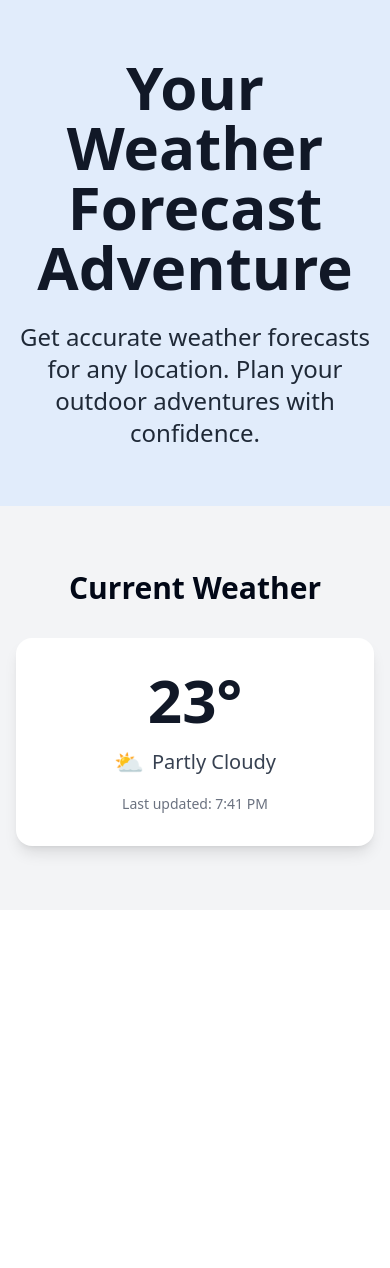
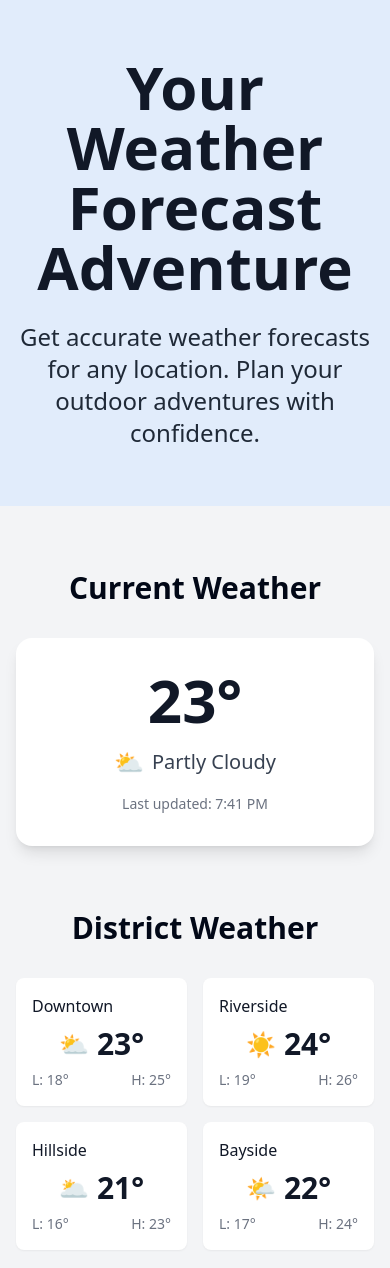
Before and after one commit to Tour-Der-Wang-Dev/forecast-hero-start, a React (Vite) app: page / in a window 390 px wide. Shown: the top 1268 px of the page. Before the commit the page ends 910 px from the top, so only its background shows below. Built offline with nearby package versions, Linux system fonts and the light colour scheme.

Commit message:
feat: Add SubdistrictGrid component
Implement a responsive grid component to display subdistrict weather data, including hover effects, tap handlers, and staggered entrance animations.

```diff
--- /dev/null
+++ b/src/components/SubdistrictGrid.tsx
@@ -0,0 +1,74 @@
+
+import { motion } from "framer-motion";
+import { cn } from "@/lib/utils";
+
+interface SubdistrictProps {
+  name: string;
+  cur: number;
+  min: number;
+  max: number;
+  icon: string;
+  onClick: () => void;
+}
+
+interface SubdistrictGridProps {
+  districts: SubdistrictProps[];
+}
+
+const SubdistrictGrid = ({ districts }: SubdistrictGridProps) => {
+  const container = {
+    hidden: { opacity: 0 },
+    show: {
+      opacity: 1,
+      transition: {
+        staggerChildren: 0.1
+      }
+    }
+  };
+
+  const item = {
+    hidden: { opacity: 0, y: 20 },
+    show: { opacity: 1, y: 0 }
+  };
+
+  return (
+    <motion.div
+      variants={container}
+      initial="hidden"
+      animate="show"
+      className="grid grid-cols-2 md:grid-cols-4 gap-4"
+    >
+      {districts.map((district, index) => (
+        <motion.div
+          key={district.name}
+          variants={item}
+          whileHover={{ scale: 1.02 }}
+          whileTap={{ scale: 0.98 }}
+          onClick={district.onClick}
+          className={cn(
+            "bg-white rounded-lg p-4 shadow-sm hover:shadow-md",
+            "cursor-pointer transition-shadow duration-200"
+          )}
+        >
+          <div className="space-y-2">
+            <h3 className="font-medium text-gray-900">{district.name}</h3>
+
+            <div className="flex items-center justify-center gap-2">
+              <span className="text-2xl">{district.icon}</span>
+              <span className="text-3xl font-bold text-gray-900">
+                {district.cur}°
+              </span>
+            </div>
+
+            <div className="flex justify-between text-sm text-gray-500">
+              <span>L: {district.min}°</span>
+              <span>H: {district.max}°</span>
+            </div>
+          </div>
+        </motion.div>
+      ))}
+    </motion.div>
+  );
+};
+
+export default SubdistrictGrid;
--- a/src/pages/Index.tsx
+++ b/src/pages/Index.tsx
@@ -1,8 +1,16 @@
 
 import HeroSection from "@/components/HeroSection";
 import WeatherSummary from "@/components/WeatherSummary";
+import SubdistrictGrid from "@/components/SubdistrictGrid";
 
 const Index = () => {
+  const districts = [
+    { name: "Downtown", cur: 23, min: 18, max: 25, icon: "⛅", onClick: () => console.log("Downtown clicked") },
+    { name: "Riverside", cur: 24, min: 19, max: 26, icon: "☀️", onClick: () => console.log("Riverside clicked") },
+    { name: "Hillside", cur: 21, min: 16, max: 23, icon: "🌥️", onClick: () => console.log("Hillside clicked") },
+    { name: "Bayside", cur: 22, min: 17, max: 24, icon: "🌤️", onClick: () => console.log("Bayside clicked") },
+  ];
+
   return (
     <div className="min-h-screen bg-gray-100">
       <HeroSection
@@ -10,7 +18,8 @@ const Index = () => {
         subtitle="Get accurate weather forecasts for any location. Plan your outdoor adventures with confidence."
         bgImage="/lovable-uploads/image (15).jpg"
       />
-      <div className="container mx-auto py-16 px-4">
+      <div className="container mx-auto py-16 px-4 space-y-16">
+        <div>
           <h2 className="text-3xl font-bold text-center mb-8">Current Weather</h2>
           <WeatherSummary
             temp={23}
@@ -19,6 +28,12 @@ const Index = () => {
             icon="⛅"
           />
         </div>
+
+        <div>
+          <h2 className="text-3xl font-bold text-center mb-8">District Weather</h2>
+          <SubdistrictGrid districts={districts} />
+        </div>
+      </div>
     </div>
   );
 };
```
Lines whose indentation alone changed are shown as unchanged.
